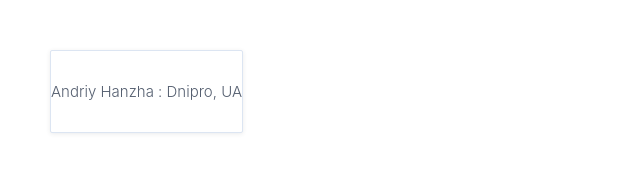
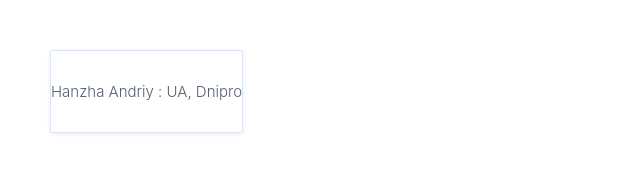
Before and after one commit to Kamye/angular-pro, an Angular app: page / in a window 1280 px wide. Shown: the top 171 px of the page, without its empty margins (0-640 px from the left). Built offline with nearby package versions, Linux system fonts and the light colour scheme.

Commit message:
Passing context to a dynamic template

```diff
--- a/src/app/content-projection/content-projection.component.ts
+++ b/src/app/content-projection/content-projection.component.ts
@@ -12,8 +12,8 @@ import {
     template: `
         <div>
             <div #entry></div>
-            <ng-template #tmpl>
-                Andriy Hanzha : Dnipro, UA
+            <ng-template #tmpl let-name let-location="location">
+                {{ name }} : {{ location }}
             </ng-template>
         </div>
     `
@@ -30,7 +30,10 @@ export class ContentProjectionComponent implements AfterViewInit{
     }
 
     ngAfterViewInit() {
-        this.entry.createEmbeddedView(this.tmpl);
+        this.entry.createEmbeddedView(this.tmpl, {
+            $implicit: 'Hanzha Andriy',
+            location: 'UA, Dnipro'
+        });
         this.cdr.detectChanges();
     }
 
```
